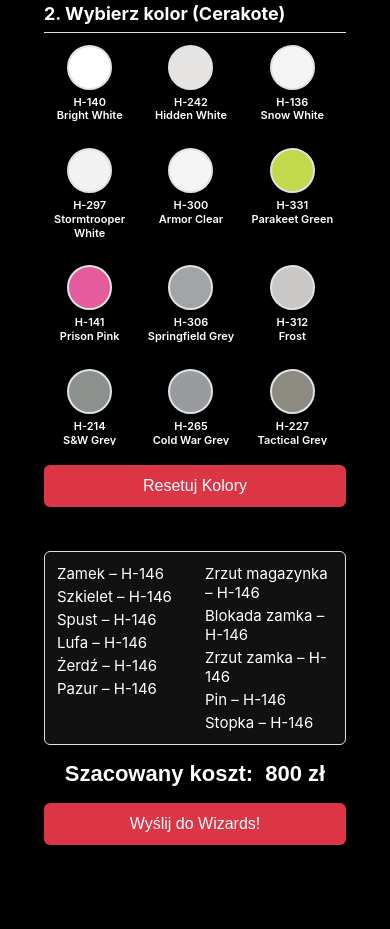
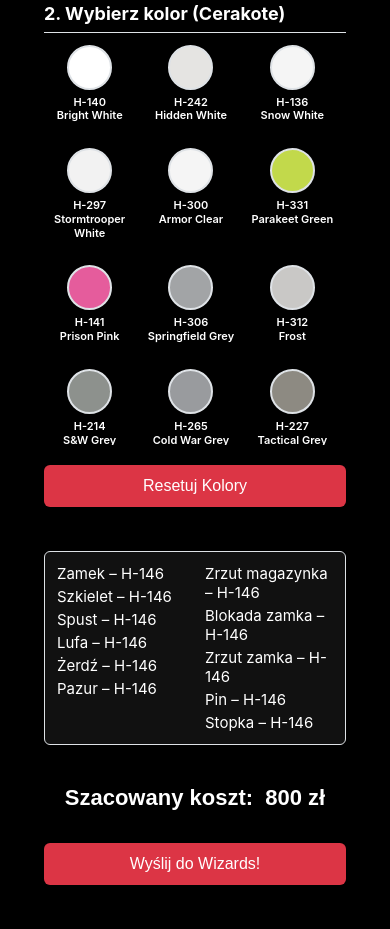
Before and after one commit to weaponwizardscom/glock19-viewer, a plain HTML site: page index.html in a window 390 px wide. Shown: the part 836-1765 px from the top of the page. Before the commit the page ends 1725 px from the top, so only its background shows below. Drawn offline with Linux system fonts and the light colour scheme.

Commit message:
Update index.html

```diff
--- a/index.html
+++ b/index.html
@@ -1,4 +1,4 @@
-<!-- ====== index.html ====== -->
+<!-- ===== index.html ===== -->
 <!DOCTYPE html>
 <html lang="pl">
 <head>
@@ -6,48 +6,37 @@
 <meta name="viewport" content="width=device-width,initial-scale=1.0"/>
 <title>Weapon-Wizards – Konfigurator</title>
 
-<!-- ===== czcionka Eurostile (lokalna) ===== -->
+<!-- Eurostile (lokalna) -->
 <style>
 @font-face{
   font-family:'Eurostile';font-weight:900;font-style:normal;
   src:local('Eurostile Extended Black'),local('Eurostile');
 }
 
-/* ===== ZMIENNE KOLORÓW ===== */
 :root{--page:#000;--box:#000;--txt:#fff;--border:#dee2e6;--pri:#007bff;}
-
 *{box-sizing:border-box;margin:0}
 
 body{
   font-family:-apple-system,BlinkMacSystemFont,"Segoe UI",Roboto,Helvetica,Arial,sans-serif;
-  background:var(--page);
-  display:flex;justify-content:center;padding:20px;
+  background:var(--page);display:flex;justify-content:center;padding:20px;
 }
 
-/* =========================================
-   GŁÓWNY KONTENER  ->  GRID
-   =========================================*/
+/* === GŁÓWNY KONTENER – FLEX (desktop) ===================== */
 .configurator{
-  background:var(--box);
-  border-radius:8px;
-  box-shadow:0 8px 24px #0008;
-  display:grid;
-  grid-template-columns:2fr 1fr;     /* lewa / prawa kolumna – DESKTOP */
-  grid-template-rows:auto auto;      /* wiersz 1 i 2              */
-  gap:24px;
+  background:var(--box);border-radius:8px;box-shadow:0 8px 24px #0008;
+  display:flex;flex-wrap:wrap;gap:24px;
   max-width:1200px;width:100%;padding:24px;
 }
 
-/* ===== lewa kolumna (obraz broni + przyciski)  ===== */
-.gun-wrap{grid-column:1;grid-row:1;display:flex;flex-direction:column;gap:10px;}
-.gun-view{
-  position:relative;width:100%;max-width:800px;aspect-ratio:4/3;
+/* --- lewa kolumna ---------------------------------------- */
+.gun-wrap{flex:2 1 600px;display:flex;flex-direction:column;gap:10px}
+.gun-view{position:relative;width:100%;max-width:800px;aspect-ratio:4/3;
   background:#111 center/cover no-repeat;border-radius:6px}
 .gun-svg{width:100%;height:100%}
 .color-overlay{mix-blend-mode:hard-light;opacity:.45;pointer-events:none}
 
-/* ===== prawa kolumna (sterowanie) ===== */
-.controls{grid-column:2;grid-row:1;display:flex;flex-direction:column;min-width:300px;}
+/* --- prawa kolumna --------------------------------------- */
+.controls{flex:1 1 300px;min-width:300px;display:flex;flex-direction:column}
 .section{margin-bottom:20px}
 .sec-hdr{display:flex;justify-content:space-between;align-items:center;
   border-bottom:1px solid var(--border);padding-bottom:8px;margin-bottom:12px}
@@ -72,50 +61,46 @@
 .sw:hover .dot{transform:scale(1.1);box-shadow:0 0 8px var(--pri)}
 .lbl{margin-top:6px;color:#fff;font-size:11px;font-weight:600;text-align:center;line-height:1.25}
 
+/* --- przyciski wspólne ----------------------------------- */
 .btn{width:100%;padding:12px;font-size:16px;border:none;color:#fff;border-radius:6px;cursor:pointer}
 .gray{background:#6c757d}.blue{background:var(--pri)}.red{background:#dc3545}
 
-/* ===== blok podsumowania + cena + przycisk wysyłki ===== */
-.summary-block{grid-column:1/ span 2;grid-row:2;display:flex;flex-direction:column;gap:16px}
-
-.summary{
-  border:1px solid var(--border);border-radius:6px;padding:12px;background:#111;color:var(--txt);
-}
-#summary-list{column-count:3;column-gap:20px}   /* desktop – 3 kolumny */
+/* --- podsumowanie + cena + wysyłka ------------------------ */
+.summary{border:1px solid var(--border);border-radius:6px;padding:12px;background:#111;color:var(--txt)}
+#summary-list{column-count:3;column-gap:20px}          /* desktop = 3 kolumny */
 #summary-list div{break-inside:avoid;margin-bottom:4px;font-size:15px}
 
 #price{
-  font-family:'Eurostile',sans-serif;font-size:22px;font-weight:900;text-align:right;color:#fff
+  font-family:'Eurostile',sans-serif;font-size:22px;font-weight:900;text-align:right;color:#fff;margin-top:16px
 }
 
-/* ==========   WIDOK MOBILNY  ≤ 768 px ================= */
-@media(max-width:768px){
-  /* grid robi się jednokolumnowy */
-  .configurator{
-    grid-template-columns:1fr;
-    grid-template-rows:auto;
-  }
-  .gun-wrap      {grid-column:1;grid-row:1}
-  .controls      {grid-column:1;grid-row:2}
-  .summary-block {grid-column:1;grid-row:3}
+/* === WIDOK MOBILNY ======================================= */
+@media (max-width:768px){
+  /* kolejność bloków */
+  .gun-wrap      {order:1;width:100%}
+  .controls      {order:2;width:100%}
+  .summary       {order:3;width:100%}
+  #reset-btn     {order:4;width:100%;margin-top:16px}
+  #price         {order:5;width:100%;text-align:center;margin-top:16px}
+  #send-btn      {order:6;width:100%;margin-top:8px}
 
-  /* obraz + tło na pełną szerokość i przyklejony do góry */
+  /* obraz broni przyklejony */
   .gun-view{
     position:fixed;top:0;left:0;right:0;
     width:100vw;max-width:none;aspect-ratio:4/3;z-index:1000
   }
-  /* przesuwamy resztę treści pod obraz (odstęp = wysokość obrazka) */
-  .controls{margin-top:calc(100vw*0.75 + 20px)}   /* 4/3 = 0.75 */
-  .summary-block{margin-top:20px}
+  /* odsunięcie reszty treści pod obrazek (wysokość = 4/3) */
+  .controls{margin-top:calc(100vw*0.75 + 20px)}
+  .summary      {margin-top:20px}
 
-  /* podsumowanie = 2 kolumny */
+  /* podsumowanie → 2 kolumny */
   #summary-list{column-count:2}
 
-  /* cena na środek */
-  #price{text-align:center}
+  /* usuwamy wolną przerwę pod „Zapisz Obraz” */
+  .gun-wrap button.blue{margin-bottom:0}
 }
 
-/* ===== modal ===== */
+/* === modal =============================================== */
 .modal{position:fixed;inset:0;background:#000a;display:flex;align-items:center;justify-content:center;z-index:2000}
 .modal.hidden{display:none}
 .box{background:#1b1b1b;padding:24px;border-radius:8px;width:90%;max-width:420px}
@@ -130,7 +115,7 @@
 
 <div class="configurator">
 
-  <!-- === 1. podgląd broni + przyciski  ====================== -->
+  <!-- lewa kolumna -->
   <div class="gun-wrap">
     <div id="gun-view" class="gun-view"><p style="text-align:center;padding-top:20px;color:#6c757d">Ładowanie…</p></div>
 
@@ -138,7 +123,7 @@
     <button id="save-btn" class="btn blue">Zapisz Obraz</button>
   </div>
 
-  <!-- === 2. panel sterowania  ============================== -->
+  <!-- prawa kolumna -->
   <div class="controls">
     <div class="section">
       <div class="sec-hdr">
@@ -159,17 +144,13 @@
     <button id="reset-btn" class="btn red" style="margin-top:auto">Resetuj Kolory</button>
   </div>
 
-  <!-- === 3. podsumowanie + cena + wysyłka  ================== -->
-  <div class="summary-block">
-    <div class="summary"><div id="summary-list"></div></div>
-
-    <div id="price">Szacowany koszt:&nbsp;&nbsp;0&nbsp;zł</div>
-
-    <button id="send-btn" class="btn red">Wyślij do Wizards!</button>
-  </div>
+  <!-- podsumowanie + cena + wysyłka -->
+  <div class="summary"><div id="summary-list"></div></div>
+  <div id="price">Szacowany koszt:&nbsp;&nbsp;0&nbsp;zł</div>
+  <button id="send-btn" class="btn red">Wyślij do Wizards!</button>
 </div>
 
-<!-- === MODAL (wysyłka) ===================================== -->
+<!-- modal wysyłki -->
 <div id="modal" class="modal hidden">
   <div class="box">
     <h2 id="modal-title">Wyślij projekt</h2>
```
